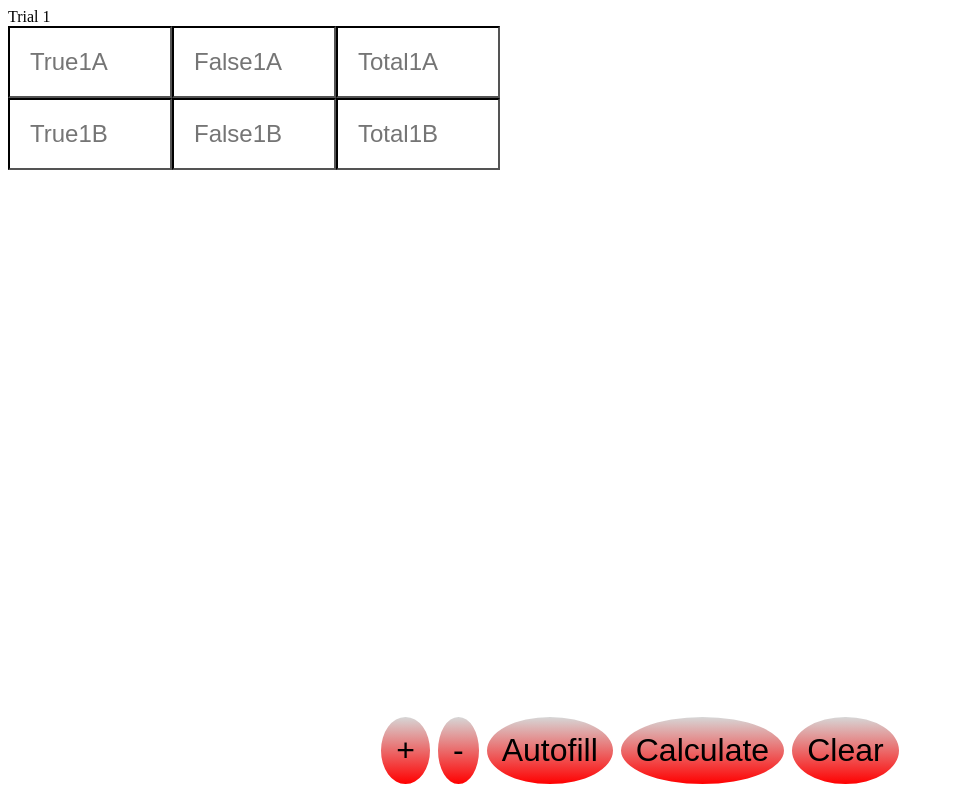
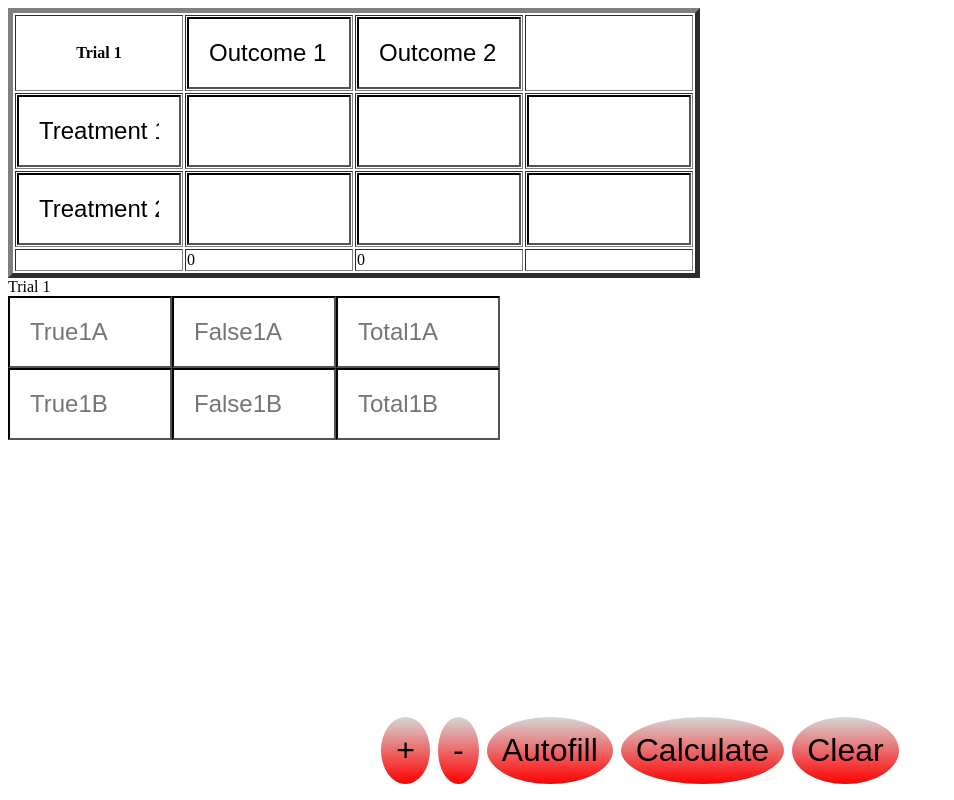
Before and after one commit to J-2464/LabStatTest, a website built with Vite: page index.html in a window 1280 px wide. Shown: the whole page, without its empty margins (0-954 px from the left). Built offline with nearby package versions, Linux system fonts and the light colour scheme.

Commit message:
makin tbales

```diff
--- a/index.html
+++ b/index.html
@@ -14,6 +14,32 @@
   </div>
 
   <div id="inputContainer">
+    <table border="5">
+      <tr>
+          <th>Trial 1</th>
+          <th><input value="Outcome 1"/></th>
+          <th><input value="Outcome 2"/></th>
+          <th></th>
+      </tr>
+      <tr>
+          <td><input value="Treatment 1"/></td>
+          <td><input type="number"/></td>
+          <td><input type="number"/></td>
+          <td><input type="number"/></td>
+      </tr>
+      <tr>
+          <td><input value="Treatment 2"/></td>
+          <td><input type="number"/></td>
+          <td><input type="number"/></td>
+          <td><input type="number"/></td>
+      </tr>
+      <tr>
+          <td></td>
+          <td id="sum1a">0</td>
+          <td id="sum1b">0</td>
+          <td></td>
+      </tr>
+  </table>
     Trial 1 <br>
     <input type="number" placeholder="True1A"/><input type="number" placeholder="False1A"/><input type="number" placeholder="Total1A"/>
     <br>
```
